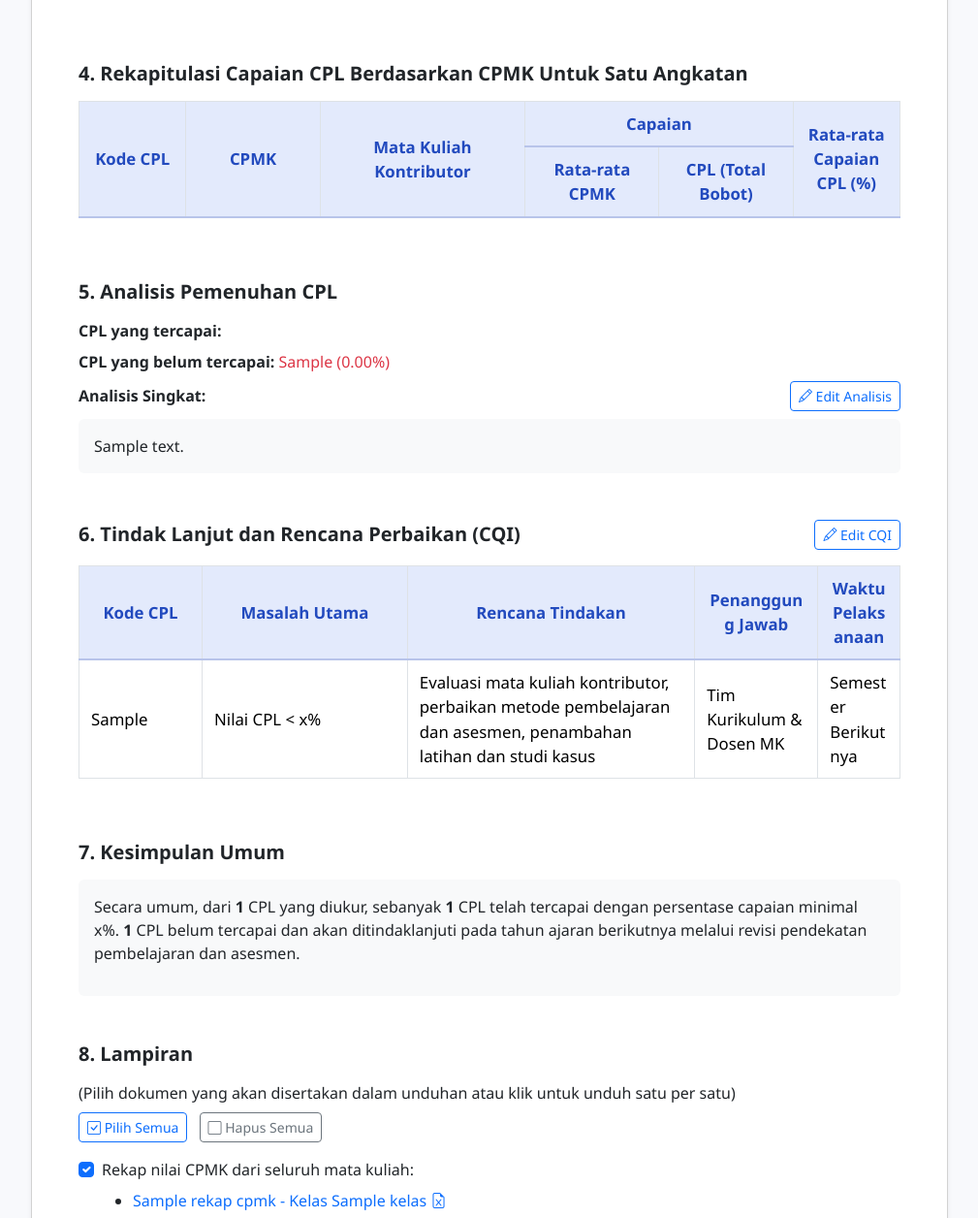
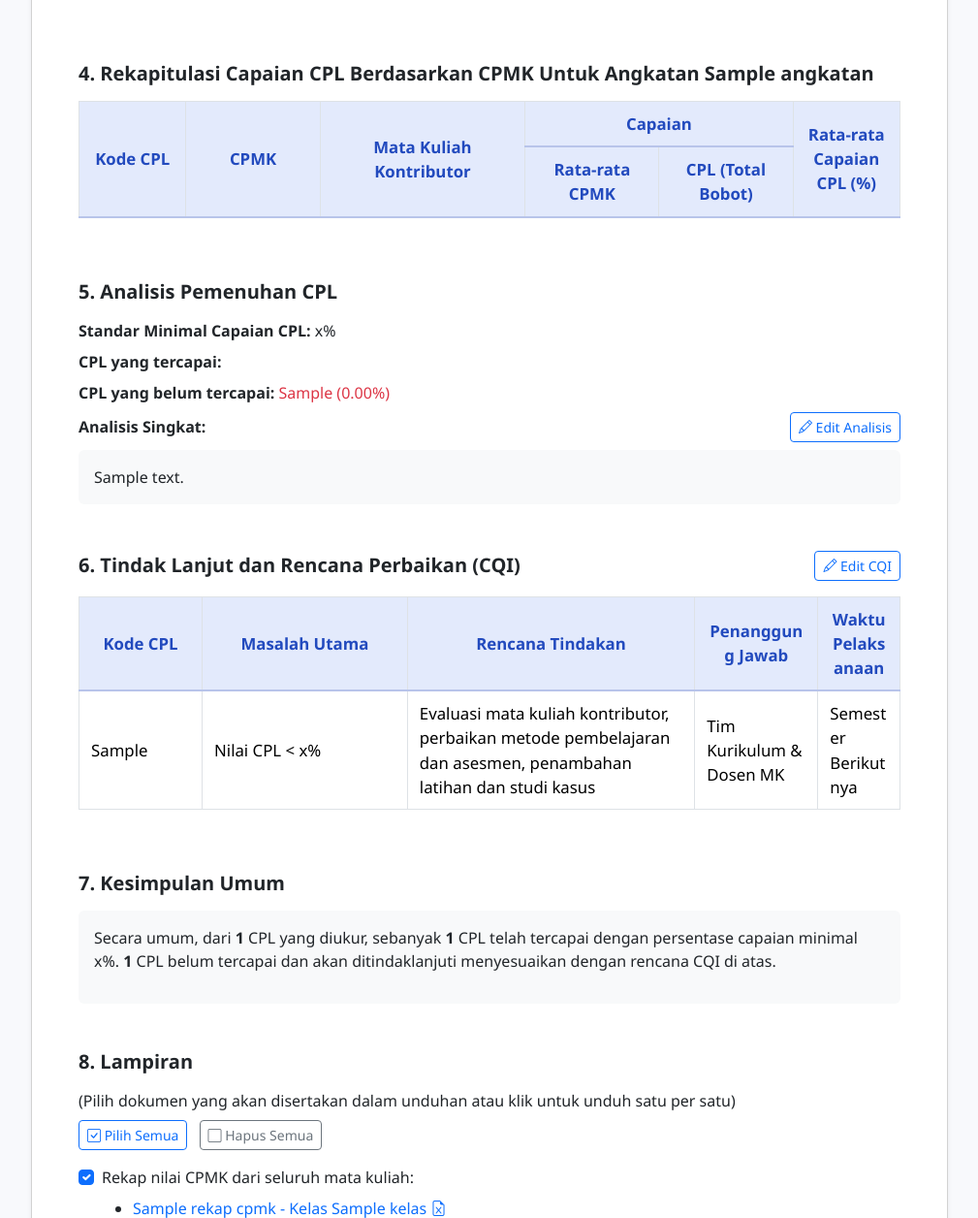
Before and after one commit to BryanApriliusTuah/Aplikasi-OBE, a CodeIgniter 4 app: the page made by app/Views/admin/laporan_cpl/portfolio.php in a window 1280 px wide. Shown: the part 1136-2392 px from the top of the page at 97% size, without its empty margins (254-1263 px from the left). Run offline with PHP 8.4 and a stand-in for CodeIgniter, Linux system fonts and the light colour scheme; the template is opened without the code that fills it: most values are stand-ins (such as "Sample title", 1, 10 or a date in 2020); data that the repository does not hold is empty; some libraries are stand-ins or nearby versions.

Commit message:
fix(view): add more information about passingThreshold and kesimpulan umum

```diff
--- a/app/Views/admin/laporan_cpl/portfolio.php
+++ b/app/Views/admin/laporan_cpl/portfolio.php
@@ -138,7 +138,7 @@
 
             <!-- 4. Rekapitulasi Capaian CPL Berdasarkan CPMK Untuk Satu Angkatan -->
             <div class="section mb-5">
-                <h5 class="fw-bold mb-3">4. Rekapitulasi Capaian CPL Berdasarkan CPMK Untuk Satu Angkatan</h5>
+                <h5 class="fw-bold mb-3">4. Rekapitulasi Capaian CPL Berdasarkan CPMK Untuk Angkatan <?= esc($report['identitas']['angkatan']) ?></h5>
                 <div class="table-responsive">
                     <table class="table table-bordered">
                         <thead class="table-light">
@@ -214,6 +214,10 @@
             <div class="section mb-5">
                 <h5 class="fw-bold mb-3">5. Analisis Pemenuhan CPL</h5>
                 <ul class="list-unstyled">
+                    <li class="mb-2">
+                        <strong>Standar Minimal Capaian CPL:</strong>
+                        <span class="fs-6"><?= $report['analysis']['passing_threshold'] ?>%</span>
+                    </li>
                     <li class="mb-2">
                         <strong>CPL yang tercapai:</strong>
                         <?php if (!empty($report['analysis']['cpl_tercapai'])): ?>
@@ -396,7 +400,7 @@
                         dengan persentase capaian minimal <?= $report['analysis']['passing_threshold'] ?>%.
                         <?php if ($report['analysis']['total_tidak_tercapai'] > 0): ?>
                             <strong><?= $report['analysis']['total_tidak_tercapai'] ?></strong> CPL belum tercapai dan akan
-                            ditindaklanjuti pada tahun ajaran berikutnya melalui revisi pendekatan pembelajaran dan asesmen.
+                            ditindaklanjuti menyesuaikan dengan rencana CQI di atas.
                         <?php else: ?>
                             Semua CPL tercapai dengan baik, menunjukkan efektivitas proses pembelajaran yang telah dilaksanakan.
                         <?php endif; ?>
```
